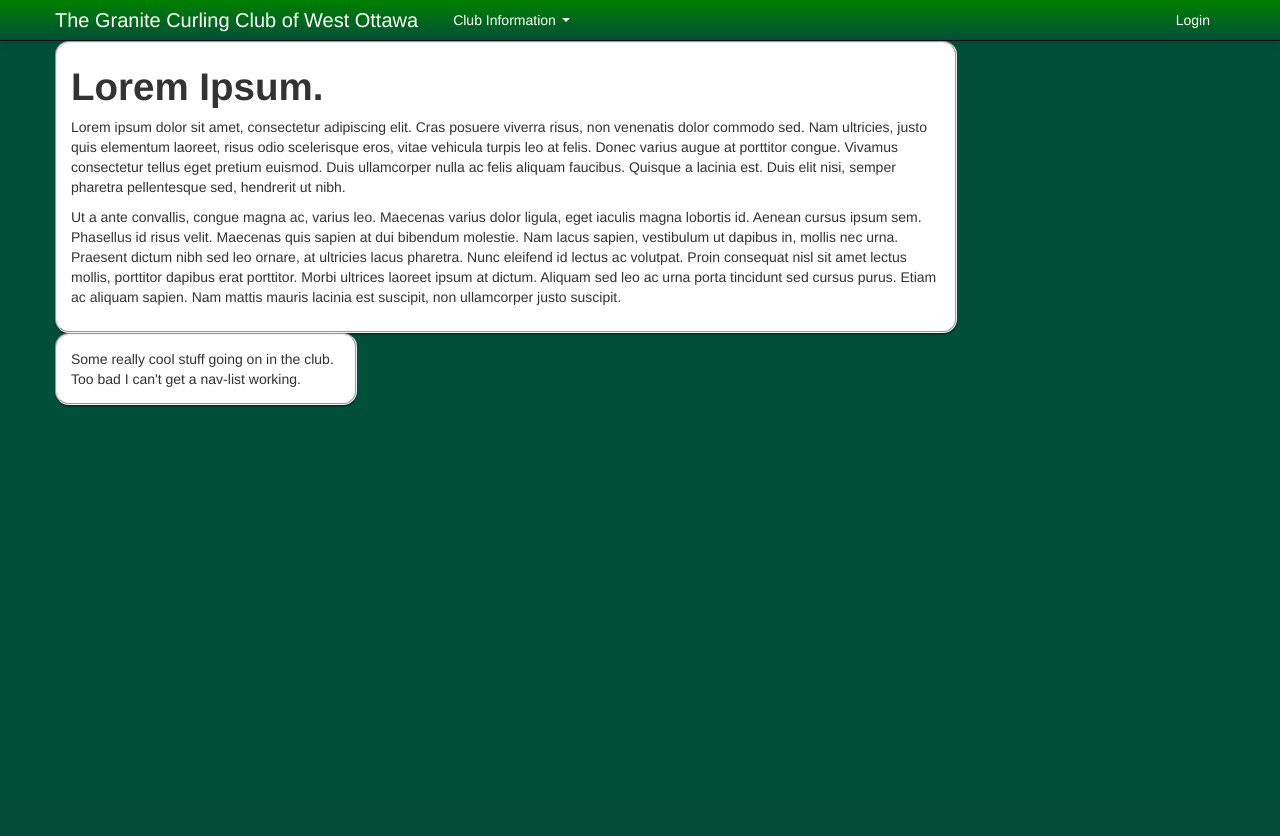
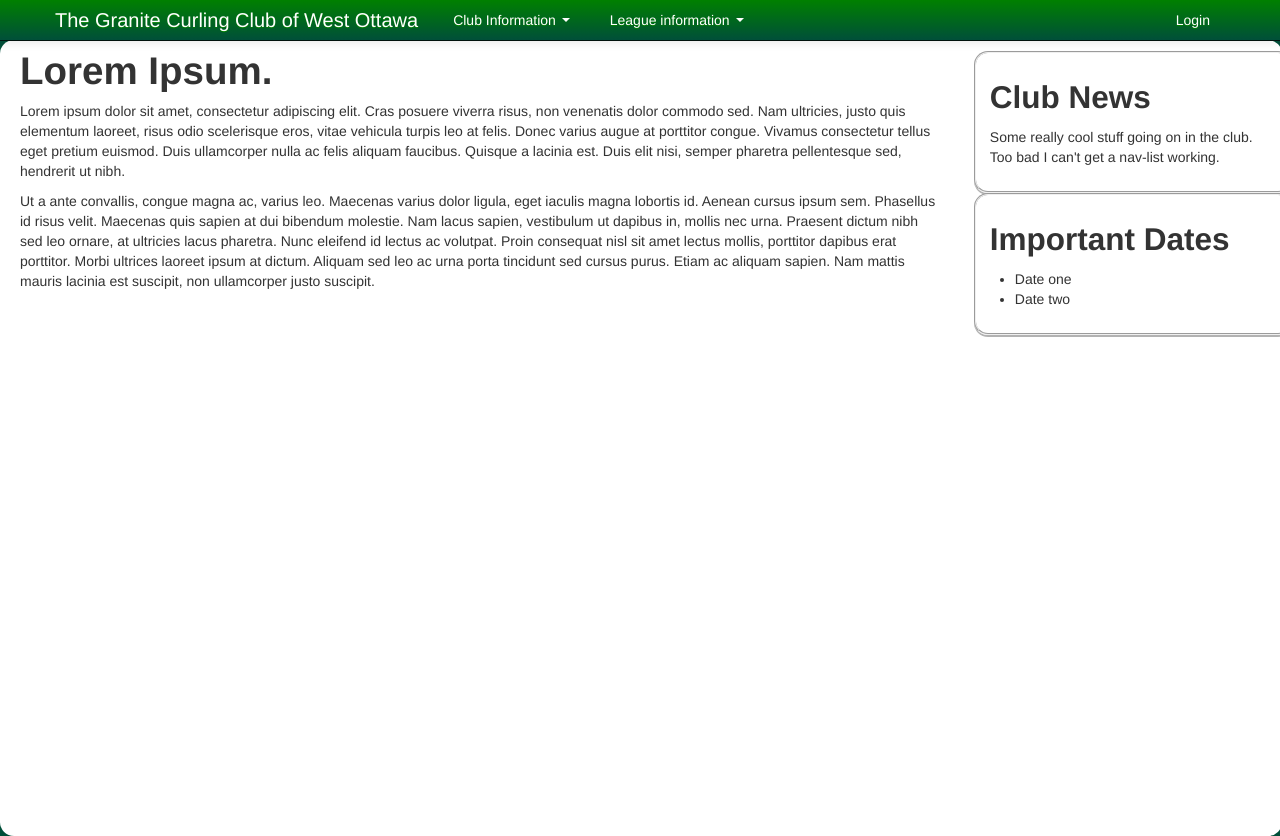
Before and after one commit to ottawagranite/website, a Django app: page / in a window 1280 px wide. Before the commit the page ends 407 px from the top, so only its background shows below. Run offline with Django 3.2, Linux system fonts and the light colour scheme; some libraries are stand-ins or nearby versions.

Commit message:
Tweaking the layout.

```diff
--- a/ottawagranite/static/css/site.css
+++ b/ottawagranite/static/css/site.css
@@ -6,14 +6,26 @@
  * #004F39 (R-0 G-79 B-57 or C-90 M-42 Y-80 K-43)
  */
 
+html {
+    background: #004F39;
+    height: 98%;
+}
+
 body {
+    margin-top: 40px;
     padding-top: 60px;
-    background: #004F39;
+    margin-left: auto;
+    margin-right: auto;
+    width: 98%;
+    background: white;
+    height: 98%;
+    -moz-box-sizing: border-box;
+    padding: 1em;
+    border-radius: 1em;
 }
 
 .rounded {
     -moz-box-sizing: border-box;
-    background: white;
     padding: 1em;
     border-radius: 1em;
     border: 2px groove threedface;
--- a/ottawagranite/templates/base.html
+++ b/ottawagranite/templates/base.html
@@ -33,9 +33,8 @@
             <div class="navbar-inner">
             <div class="container">
                 <a href = "/" class="brand">The Granite Curling Club of West Ottawa</a>
+                <!-- Club info menu -->
                 <ul class="nav" role="navigation">
-
-                <!-- Club info menu -->
                 <li class="dropdown">
                     <a id="drop1" href="#" role="button" class="dropdown-toggle" data-toggle="dropdown">Club Information <b class="caret"></b></a>
 
@@ -43,6 +42,31 @@
                     <li role="presentation"><a role="menuitem" tabindex="-1" href="/about/">About the club</a></li>
                     <li role="presentation"><a role="menuitem" tabindex="-1" href="/aboutsite/">About the website</a></li>
                     <li role="presentation"><a role="menuitem" tabindex="-1" href="/contactus/">Contact Us</a></li>
+                    </ul>
+
+                </li>
+                </ul>
+
+                <!-- Club league menu -->
+                <ul class="nav" role="navigation">
+                <li class="dropdown">
+                    <a id="drop1" href="#" role="button" class="dropdown-toggle" data-toggle="dropdown">League information <b class="caret"></b></a>
+
+                    <ul class="dropdown-menu" role="menu" aria-labelledby="drop1">
+                    <li role="presentation"><a role="menuitem" tabindex="-1" href="/about/">General information</a></li>
+                    <li role="presentation"><a role="menuitem" tabindex="-1" href="/aboutsite/">Day Ladies</a></li>
+                    <li role="presentation"><a role="menuitem" tabindex="-1" href="/contactus/">Day Men</a></li>
+                    <li role="presentation"><a role="menuitem" tabindex="-1" href="/contactus/">Day Mixed</a></li>
+                    <li role="presentation"><a role="menuitem" tabindex="-1" href="/contactus/">Evening Ladies</a></li>
+                    <li role="presentation"><a role="menuitem" tabindex="-1" href="/contactus/">Evening Men</a></li>
+                    <li role="presentation"><a role="menuitem" tabindex="-1" href="/contactus/">Evening Men</a></li>
+                    <li role="presentation"><a role="menuitem" tabindex="-1" href="/contactus/">Weekend Mixed</a></li>
+                    <li role="presentation"><a role="menuitem" tabindex="-1" href="/contactus/">Monday Open Fixed</a></li>
+                    <li role="presentation"><a role="menuitem" tabindex="-1" href="/contactus/">Wednesday Open</a></li>
+                    <li role="presentation"><a role="menuitem" tabindex="-1" href="/contactus/">Sunday Open</a></li>
+                    <li role="presentation"><a role="menuitem" tabindex="-1" href="/contactus/">Little Rocks</a></li>
+                    <li role="presentation"><a role="menuitem" tabindex="-1" href="/contactus/">Bantam / Juniors</a></li>
+                    <li role="presentation"><a role="menuitem" tabindex="-1" href="/contactus/">Rookies Rock</a></li>
                     </ul>
 
                 </li>
@@ -89,16 +113,28 @@
             </div>
         </div>
 
-        <div class="container">
-            <div class="row">
-                <div class="span9 rounded">
+        <div class="container-fluid">
+            <div class="row-fluid">
+                <div class="span9">
                     {% block content %}
                     Placeholder
                     {% endblock %}
                 </div>
-                <div class="span3 rounded">
-                    Some really cool stuff going on in the club.
-                    Too bad I can't get a nav-list working.
+                <div class="span3" style="margin-top: 10px;">
+                    <div class="container-fluid row-fluid rounded">
+                        <h2>Club News</h2>
+                        <p>
+                            Some really cool stuff going on in the club.  Too
+                            bad I can't get a nav-list working.
+                        </p>
+                    </div>
+                    <div class="container-fluid row-fluid rounded">
+                        <h2>Important Dates</h2>
+                        <ul>
+                            <li>Date one</li>
+                            <li>Date two</li>
+                        </ul>
+                    </div>
                 </div>
             </div> <!-- row -->
         </div>
```
